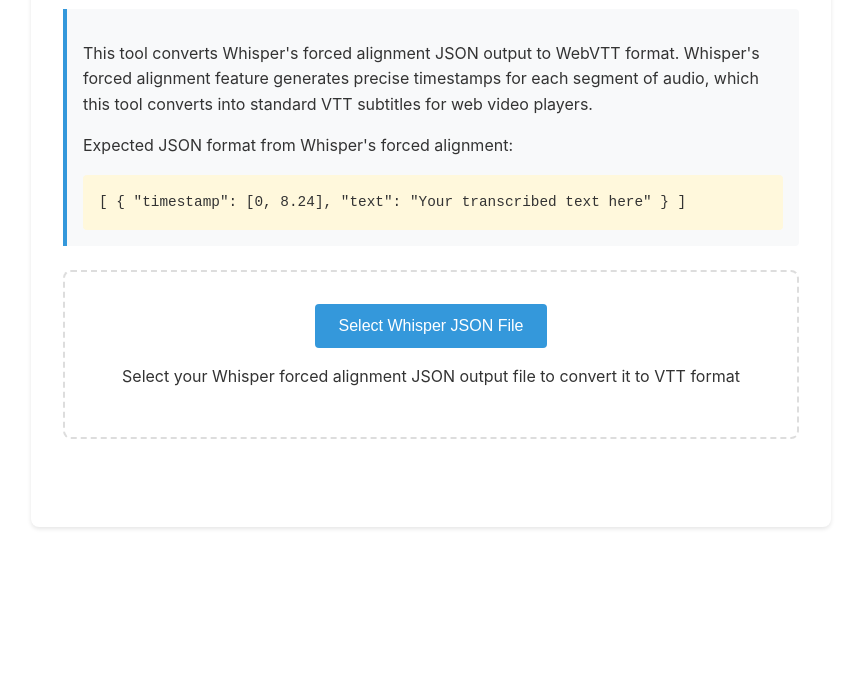
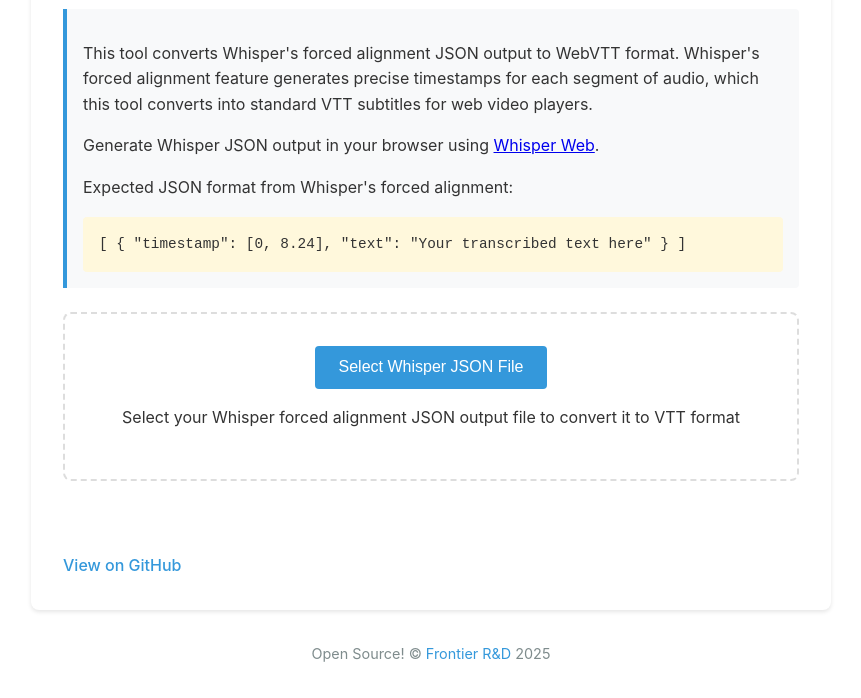
Before and after one commit to ryderwishart/whisperToSubtitles, a plain HTML site: page index.html in a window 1280 px wide. Shown: the part 152-850 px from the top of the page, without its empty margins (209-1070 px from the left). Before the commit the page ends 800 px from the top, so only its background shows below. Drawn offline with Linux system fonts and the light colour scheme.

Commit message:
Add GitHub link and footer to index.html for improved navigation and branding

```diff
--- a/index.html
+++ b/index.html
@@ -91,6 +91,34 @@
         font-family: monospace;
         font-size: 0.9rem;
       }
+
+      .github-link {
+        display: inline-block;
+        margin-top: 1rem;
+        text-decoration: none;
+        color: #3498db;
+        font-weight: 500;
+      }
+
+      .github-link:hover {
+        text-decoration: underline;
+      }
+
+      footer {
+        margin-top: 2rem;
+        text-align: center;
+        color: #7f8c8d;
+        font-size: 0.9rem;
+      }
+
+      footer a {
+        color: #3498db;
+        text-decoration: none;
+      }
+
+      footer a:hover {
+        text-decoration: underline;
+      }
     </style>
   </head>
   <body>
@@ -103,6 +131,12 @@
           format. Whisper's forced alignment feature generates precise
           timestamps for each segment of audio, which this tool converts into
           standard VTT subtitles for web video players.
+        </p>
+        <p>
+          Generate Whisper JSON output in your browser using
+          <a href="https://huggingface.co/spaces/Xenova/whisper-web"
+            >Whisper Web</a
+          >.
         </p>
         <p>Expected JSON format from Whisper's forced alignment:</p>
         <div class="example">
@@ -124,7 +158,19 @@
         </p>
       </div>
       <div id="status"></div>
+
+      <a href="https://github.com/frontierrnd/whisperToVTT" class="github-link">
+        View on GitHub
+      </a>
     </div>
+
+    <footer>
+      <p>
+        Open Source! &copy;
+        <a href="https://frontierrnd.com">Frontier R&D</a> 2025
+      </p>
+    </footer>
+
     <script src="converter.js"></script>
   </body>
 </html>
```
